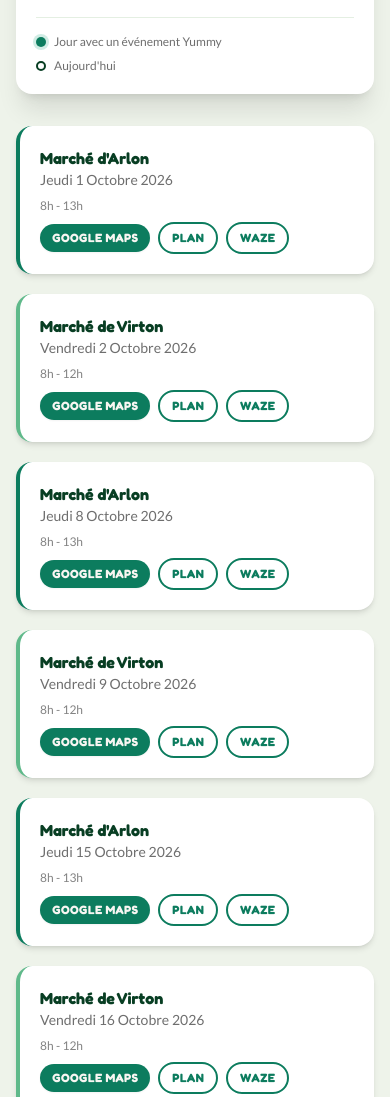
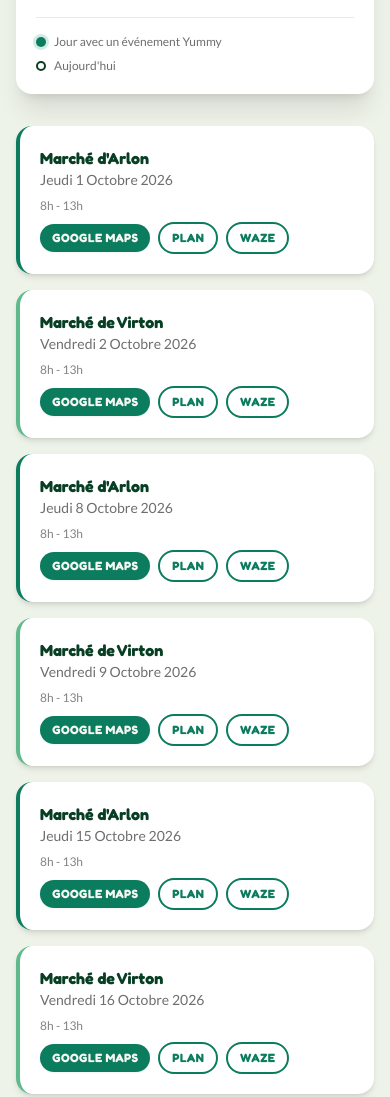
Before and after one commit to Femas25/yummy-street-food-site, an Astro site: page /localisation in a window 390 px wide. Shown: the part 791-1888 px from the top of the page. Built offline with nearby package versions, Linux system fonts and the light colour scheme; Astro itself is replaced by a stand-in of ours.

Commit message:
Horaires Virton 8h-13h + calendrier collé au défilement
Le calendrier reste visible (position sticky) pendant que la liste
d'événements défile, pour éviter l'effet de vide en bas de section
sur les grands écrans.

```diff
--- a/src/data/evenements.json
+++ b/src/data/evenements.json
@@ -38,7 +38,7 @@
       "titre": "Marché de Virton",
       "lieu": "Marché de Virton — entrée côté CNDB",
       "adresse": "Rue Chanoine Crousse 1, 6760 Virton, Belgique",
-      "horaires": "8h - 12h",
+      "horaires": "8h - 13h",
       "couleur": "leaf"
     },
     {
@@ -46,7 +46,7 @@
       "titre": "Marché de Virton",
       "lieu": "Marché de Virton — entrée côté CNDB",
       "adresse": "Rue Chanoine Crousse 1, 6760 Virton, Belgique",
-      "horaires": "8h - 12h",
+      "horaires": "8h - 13h",
       "couleur": "leaf"
     },
     {
@@ -54,7 +54,7 @@
       "titre": "Marché de Virton",
       "lieu": "Marché de Virton — entrée côté CNDB",
       "adresse": "Rue Chanoine Crousse 1, 6760 Virton, Belgique",
-      "horaires": "8h - 12h",
+      "horaires": "8h - 13h",
       "couleur": "leaf"
     },
     {
@@ -62,7 +62,7 @@
       "titre": "Marché de Virton",
       "lieu": "Marché de Virton — entrée côté CNDB",
       "adresse": "Rue Chanoine Crousse 1, 6760 Virton, Belgique",
-      "horaires": "8h - 12h",
+      "horaires": "8h - 13h",
       "couleur": "leaf"
     }
   ]
--- a/src/pages/localisation.astro
+++ b/src/pages/localisation.astro
@@ -70,7 +70,7 @@
         </div>
 
         <div class={`grid gap-8 ${hasEvenements ? 'lg:grid-cols-[400px_1fr] lg:items-start lg:gap-12' : 'mx-auto max-w-md'}`}>
-          <div class="reveal-scale rounded-2xl bg-white p-5 shadow-xl transition-shadow duration-300 hover:shadow-2xl md:p-7">
+          <div class="reveal-scale rounded-2xl bg-white p-5 shadow-xl transition-shadow duration-300 hover:shadow-2xl md:p-7 lg:sticky lg:top-24 lg:self-start">
             <div class="mb-4 flex items-center justify-between">
               <button
                 id="cal-prev"
@@ -109,7 +109,7 @@
           </div>
 
           {hasEvenements && (
-          <div class="flex flex-col gap-5">
+          <div class="flex flex-col gap-4">
             {
               evenements.map((ev, i) => (
                 <div
```
